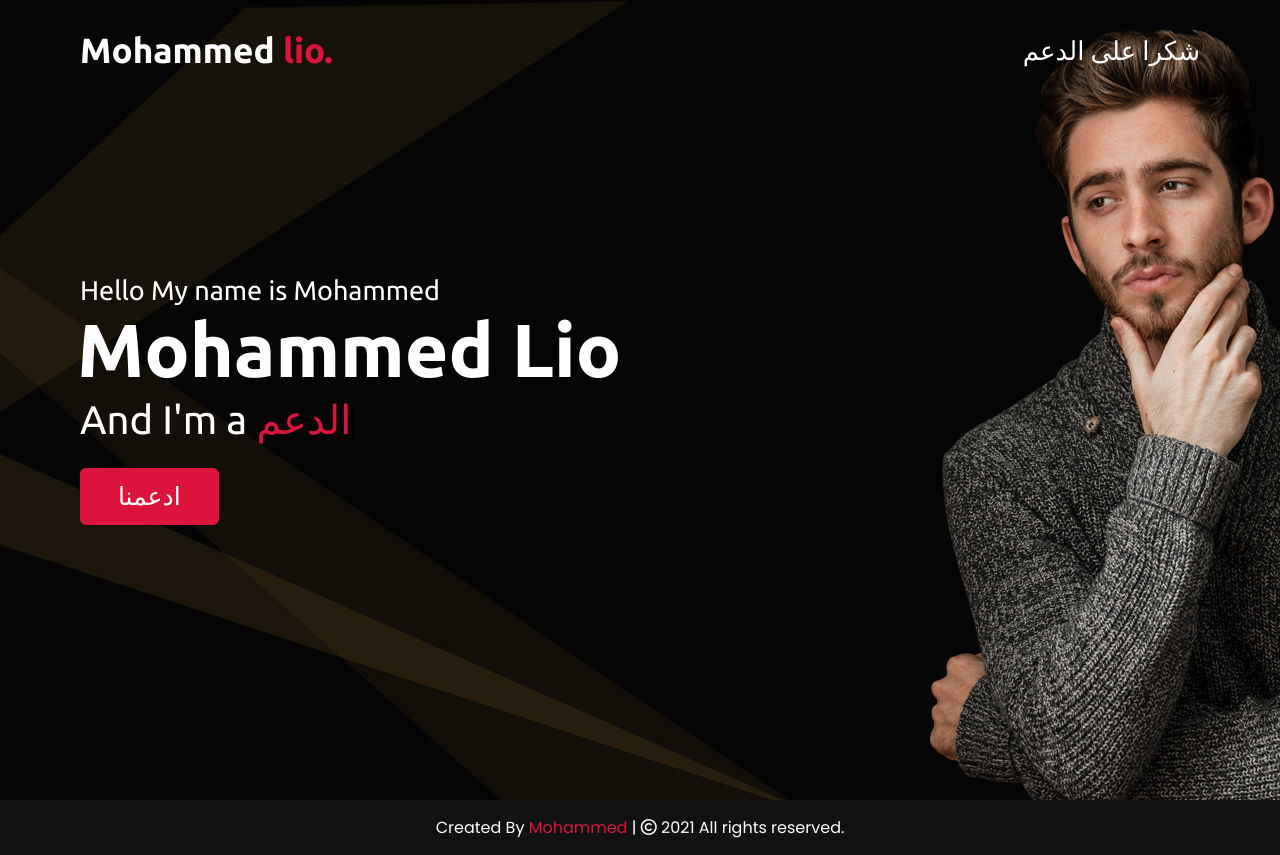
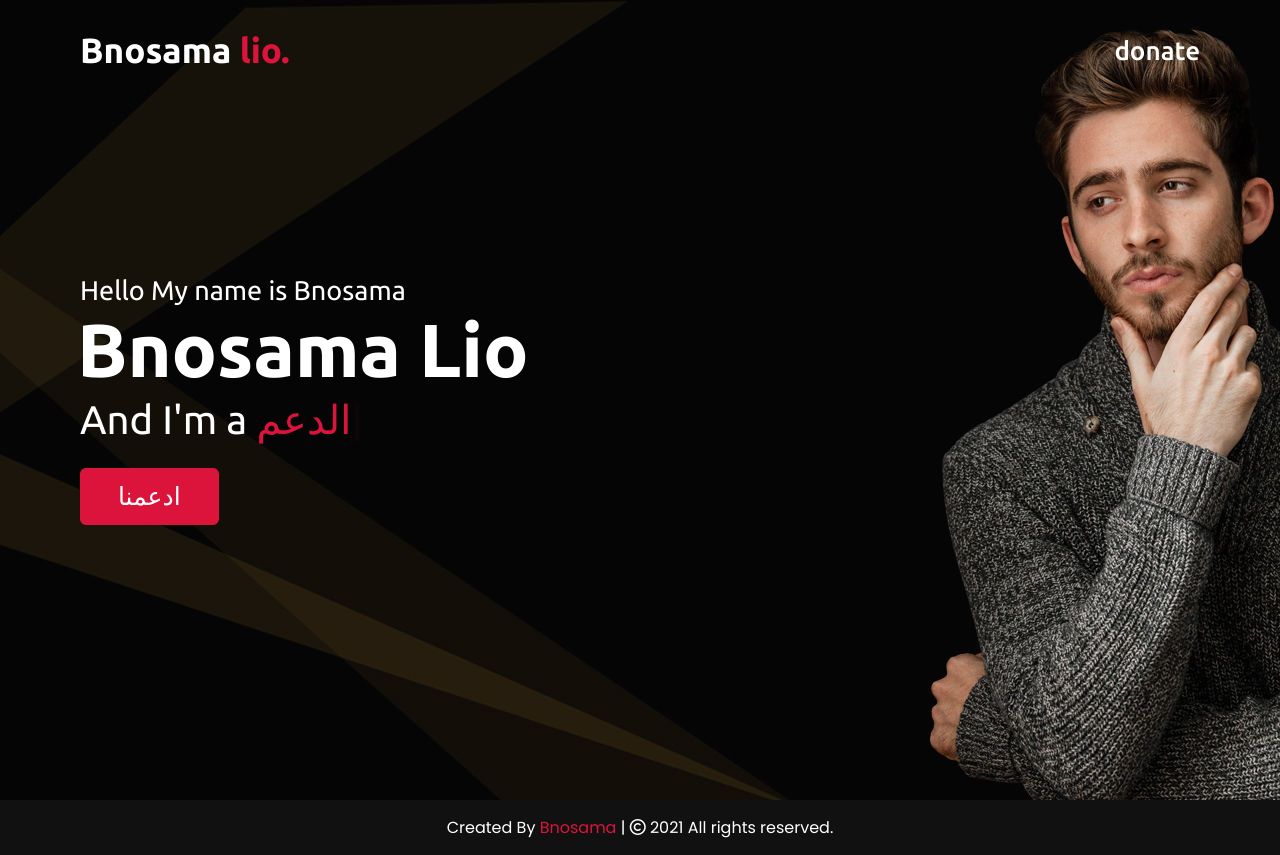
Before and after one commit to apolgasim22/khamsat99, a plain HTML site: page index.html in a window 1280 px wide. Drawn offline with nearby package versions, Linux system fonts and the light colour scheme.

Commit message:
Update index.html

```diff
--- a/index.html
+++ b/index.html
@@ -1,10 +1,10 @@
 <!DOCTYPE html>
-<!-- Created By shreka -->
+<!-- Created By apolgasim -->
 <html lang="en">
 <head>
     <meta charset="UTF-8">
     <meta name="viewport" content="width=device-width, initial-scale=1.0">
-    <title>Mohammed Portfolio Website</title>
+    <title>Bnosama Portfolio Website</title>
     <link rel="stylesheet" href="stile10.css">
     <script src="https://kit.fontawesome.com/a076d05399.js"></script>
     <script src="https://code.jquery.com/jquery-3.5.1.min.js"></script>
@@ -20,9 +20,9 @@
     </div>
     <nav class="navbar">
         <div class="max-width">
-            <div class="logo"><a href="#">Mohammed <span>lio.</span></a></div>
+            <div class="logo"><a href="#">Bnosama <span>lio.</span></a></div>
             <ul class="menu">
-                <li><a href="https://www.paypal.me/bnosama" class="menu-btn">شكرا على الدعم</a></li>
+                <li><a href="https://www.paypal.me/bnosama" class="menu-btn">donate</a></li>
             </ul>
             <div class="menu-btn">
                 <i class="fas fa-bars"></i>
@@ -34,8 +34,8 @@
     <section class="home" id="home">
         <div class="max-width">
             <div class="home-content">
-                <div class="text-1">Hello My name is Mohammed</div>
-                <div class="text-2">Mohammed Lio</div>
+                <div class="text-1">Hello My name is Bnosama</div>
+                <div class="text-2">Bnosama Lio</div>
                 <div class="text-3">And I'm a <span class="typing"></span></div>
                 <a href="https://www.paypal.me/bnosama">ادعمنا</a>
             </div>
@@ -45,7 +45,7 @@
 
     </section>
     <footer>
-        <span>Created By <a href="https://alert(445454)">Mohammed</a> | <span class="far fa-copyright"></span> 2021 All rights reserved.</span>
+        <span>Created By <a href="https://alert(445454)">Bnosama</a> | <span class="far fa-copyright"></span> 2021 All rights reserved.</span>
     </footer>
 
     <script src="script2.js"></script>
```
